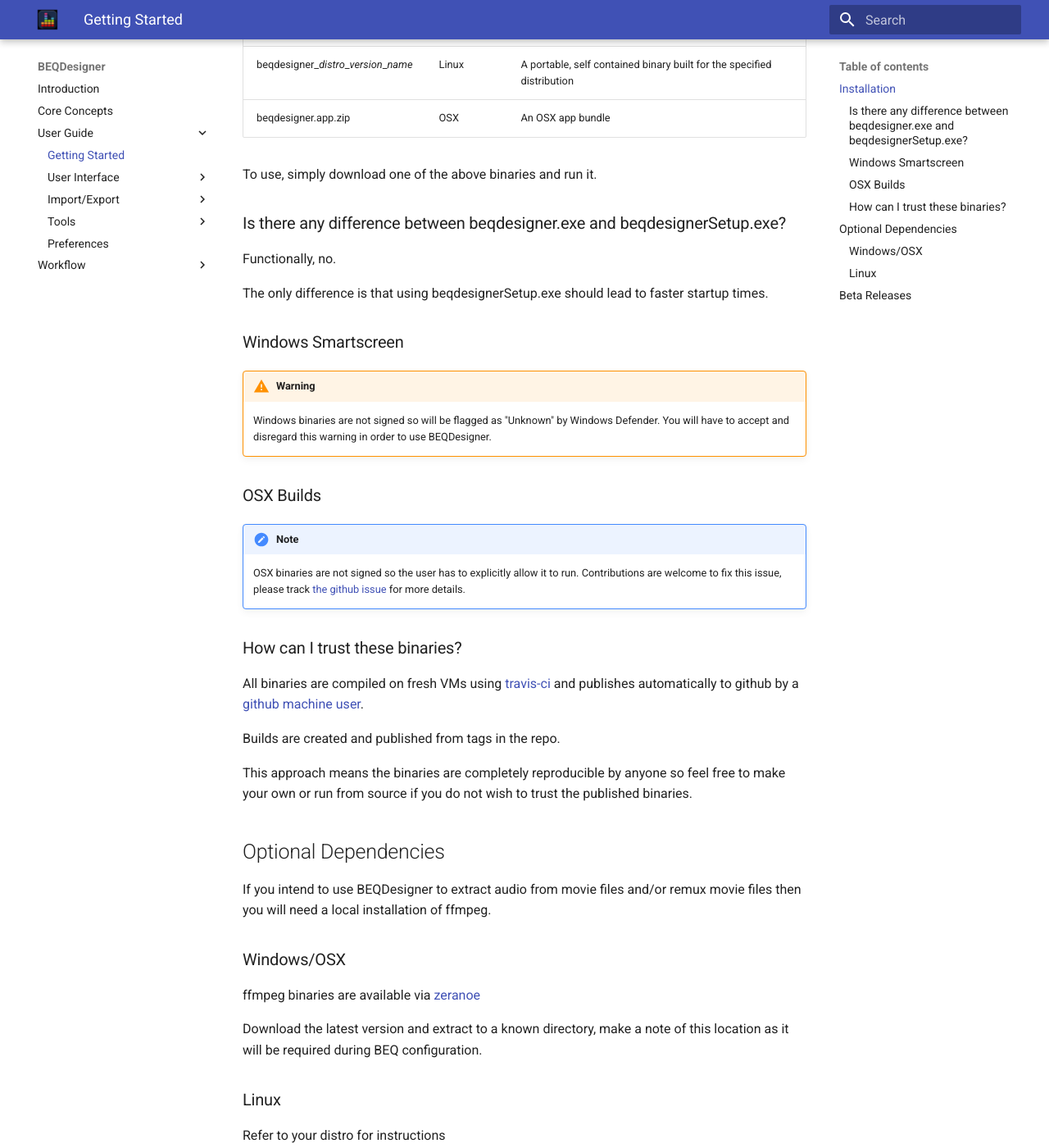
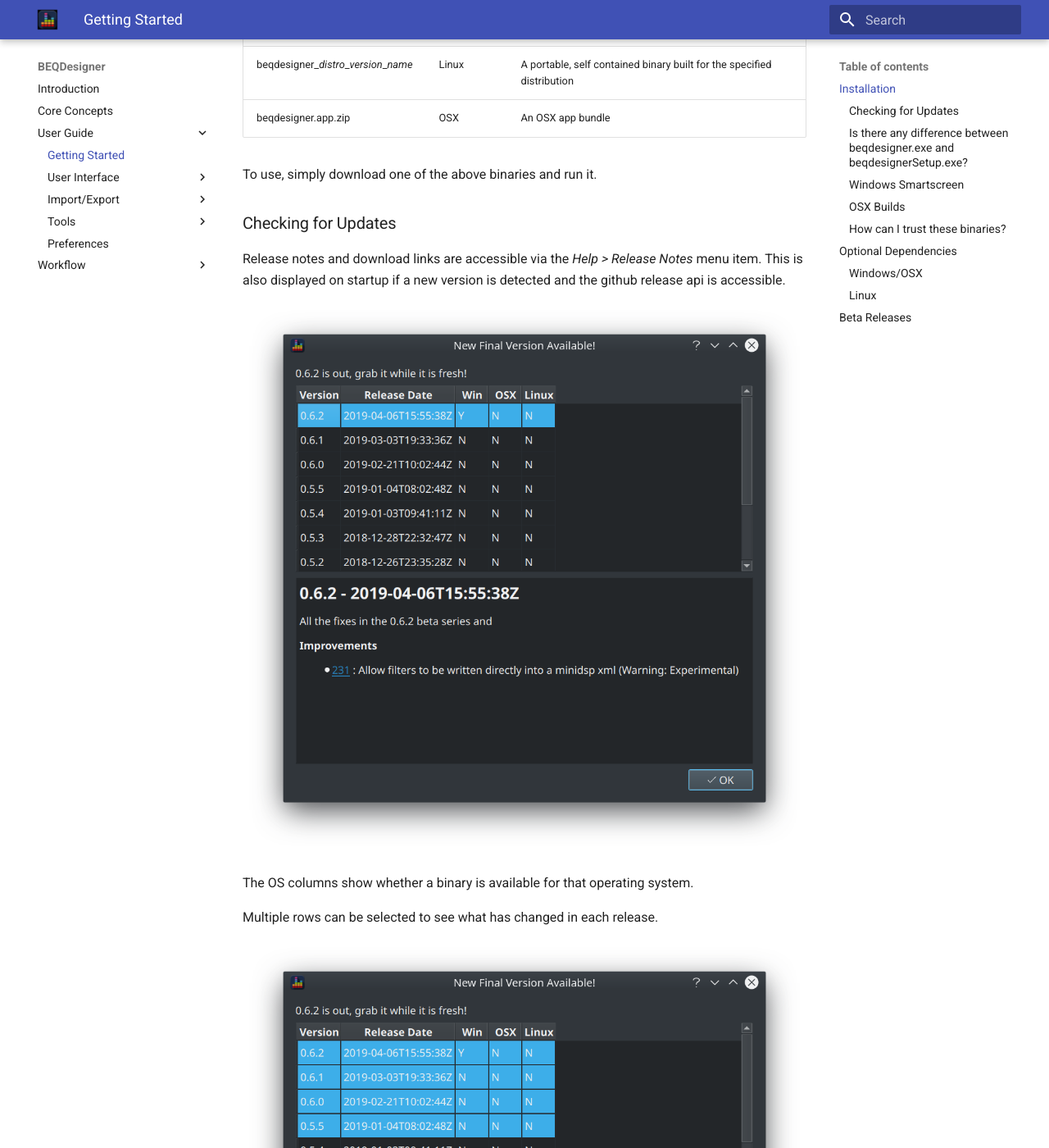
Before and after one commit to 3ll3d00d/beqdesigner, an MkDocs documentation site: the page built from docs/install.md, in a window 1280 px wide and 1400 px high, scrolled down 634 px. Shown: the whole window at 82% size. Built offline with MkDocs 1.6.1 and Material for MkDocs 9.7.7, drawn with Linux system fonts in a browser that asks for light colours; some of the changed text lies outside the part shown.

Commit message:
added docs for release notes #265

```diff
--- a/docs/install.md
+++ b/docs/install.md
@@ -14,6 +14,20 @@ beqdesigner_*distro*\_*version*\_*name* | Linux | A portable, self contained bin
 beqdesigner.app.zip | OSX | An OSX app bundle
 
 To use, simply download one of the above binaries and run it.
+
+### Checking for Updates
+
+Release notes and download links are accessible via the *Help > Release Notes* menu item. This is also displayed on startup if a new version is detected and the github release api is accessible.
+
+![New Version](./img/new_version.png)
+
+The OS columns show whether a binary is available for that operating system.
+
+Multiple rows can be selected to see what has changed in each release.
+
+![Many Releases](./img/show_release_notes.png)
+
+If a binary is available for your operating system for any selected release, the download link will be provided alongside the release notes.
 
 ### Is there any difference between beqdesigner.exe and beqdesignerSetup.exe?
 
```
Also changed, not shown: docs/img/new_version.png (added), docs/img/show_release_notes.png (added).
